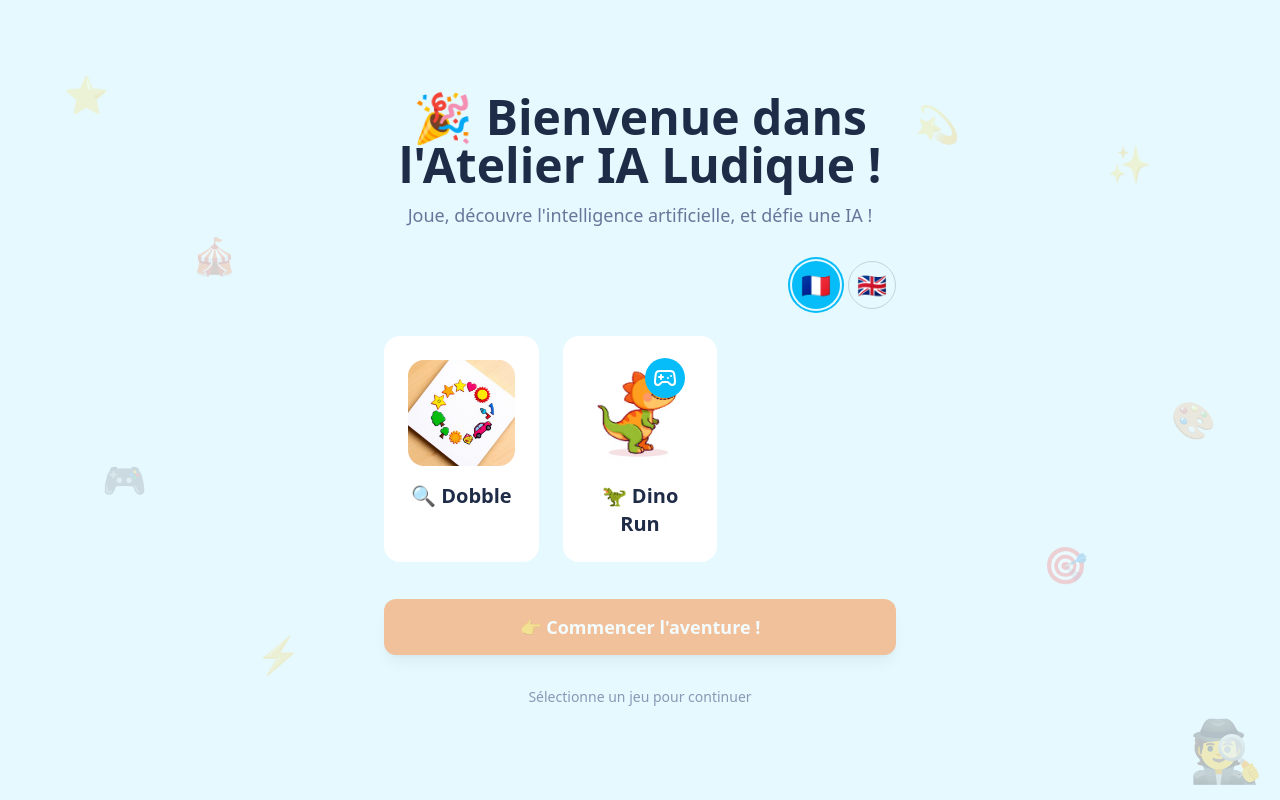
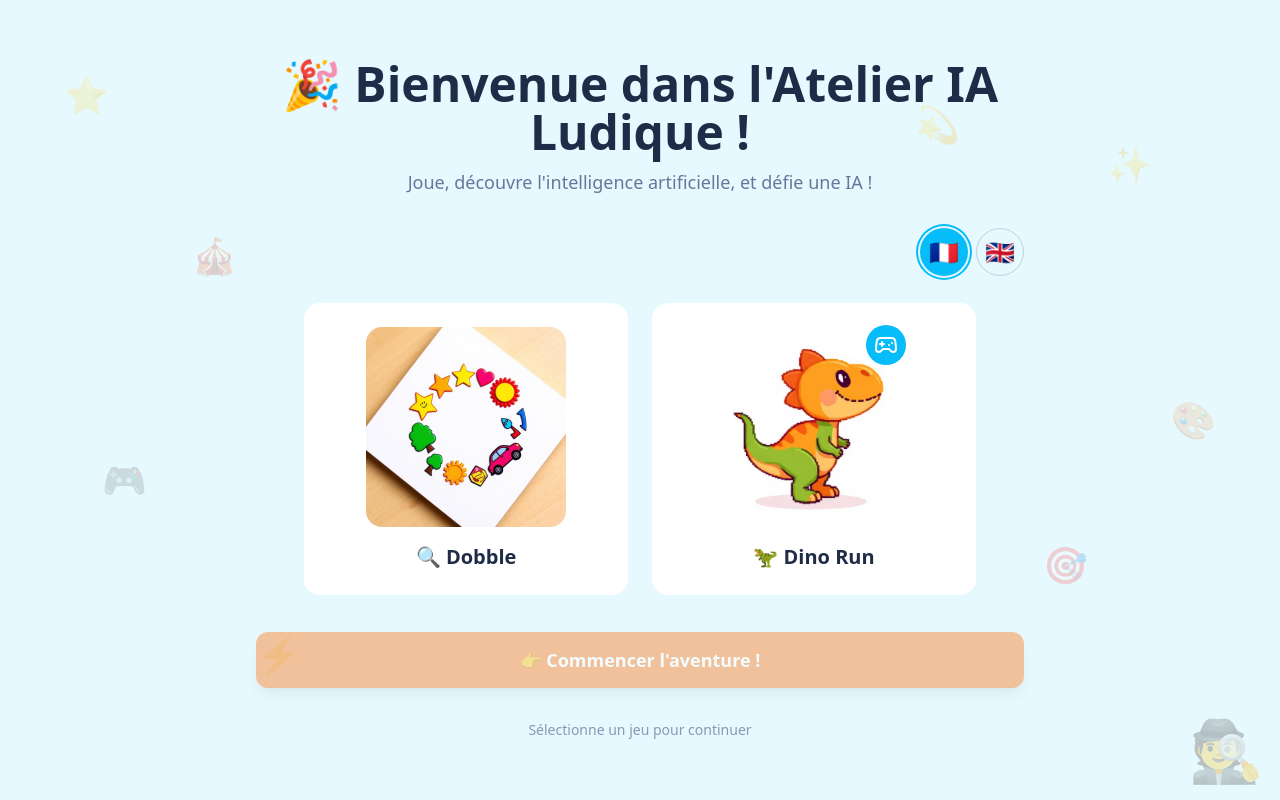
Before and after one commit to Isopope/ComputerVisionPRI25-26, a React (Vite) app in the folder frontend/: page / in a window 1280 px wide. Built offline with nearby package versions, Linux system fonts and the light colour scheme; the HTML template or start-up script is replaced by a standard one.

Commit message:
fix: home.tsx card dispositions

```diff
--- a/frontend/src/pages/Home.tsx
+++ b/frontend/src/pages/Home.tsx
@@ -24,7 +24,7 @@ const Home = () => {
     <div className="min-h-screen relative flex flex-col items-center justify-center p-6 overflow-hidden">
       <AnimatedBackground />
 
-      <div className="relative z-10 w-full max-w-lg mx-auto flex flex-col gap-8">
+      <div className="relative z-10 w-full max-w-3xl mx-auto flex flex-col gap-8">
         {/* Header */}
         <div className="text-center space-y-3">
           <h1 className="text-4xl md:text-5xl font-bold text-foreground animate-fade-in">
@@ -41,7 +41,7 @@ const Home = () => {
         </div>
 
         {/* Game Selection */}
-        <div className="grid grid-cols-1 sm:grid-cols-2 lg:grid-cols-3 gap-6">
+        <div className="grid grid-cols-1 sm:grid-cols-2 gap-6 max-w-2xl mx-auto w-full">
           <GameCard
             title={t("dobble")}
             image={dobbleImage}
--- a/frontend/src/pages/ModeSelection.tsx
+++ b/frontend/src/pages/ModeSelection.tsx
@@ -37,7 +37,7 @@ const ModeSelection = () => {
   };
 
   const handleBack = () => {
-    navigate("/select");
+    navigate("/");
   };
 
   return (
```
